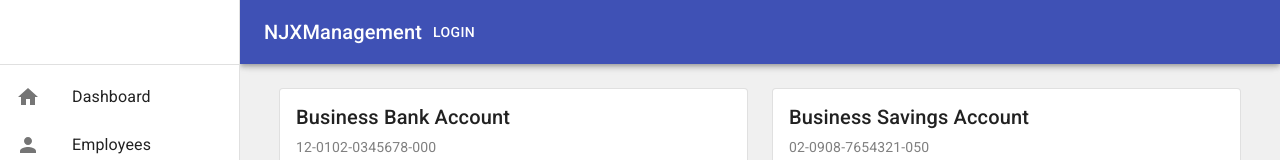
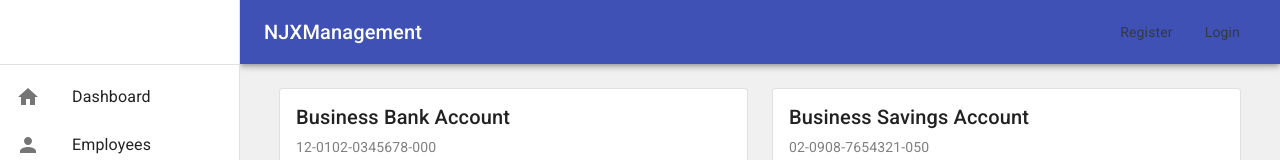
Before and after one commit to Marrnj2/XeroWebProject, a React (Create React App) app in the folder NJXManagement/ClientApp/: page / in a window 1280 px wide. Shown: the top 160 px of the page. Built offline with nearby package versions, Linux system fonts and the light colour scheme; no server answers.

Commit message:
Add LoginMenu to appbar

```diff
--- a/NJXManagement/ClientApp/src/components/SideMenu.js
+++ b/NJXManagement/ClientApp/src/components/SideMenu.js
@@ -17,6 +17,8 @@ import Toolbar from '@material-ui/core/Toolbar';
 import Typography from '@material-ui/core/Typography';
 import { makeStyles, useTheme } from '@material-ui/core/styles';
 import Button from '@material-ui/core/Button';
+
+import { LoginMenu } from './api-authorization/LoginMenu';
 
 import PersonIcon from "@material-ui/icons/Person";
 import PaymentIcon from '@material-ui/icons/Payment';
@@ -58,6 +60,9 @@ const useStyles = makeStyles((theme) => ({
   content: {
     flexGrow: 1,
     padding: theme.spacing(3),
+  },
+  title: {
+    flexGrow: 1,
   },
 }));
 
@@ -113,10 +118,11 @@ function ResponsiveDrawer(props) {
           >
             <MenuIcon />
           </IconButton>
-          <Typography variant="h6" noWrap>
+          <Typography variant="h6" noWrap className={classes.title}>
             NJXManagement
           </Typography>
-          <Button color="inherit">Login</Button>
+          <LoginMenu>
+          </LoginMenu>
         </Toolbar>
       </AppBar>
 
```
